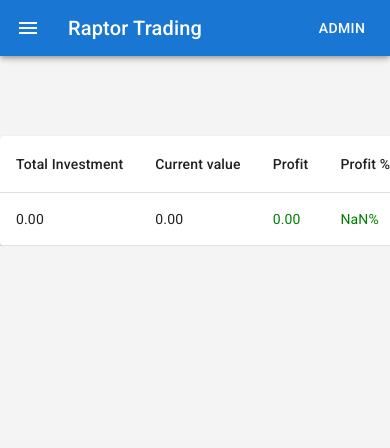
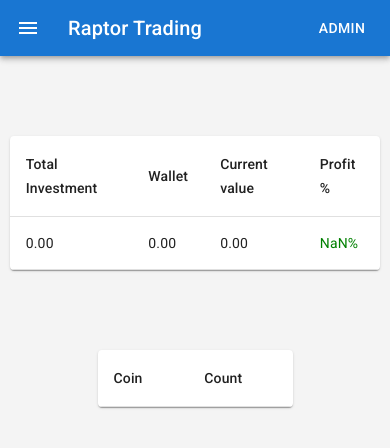
Before and after one commit to superRaptor911/raptorTradingApp, a React (Vite) app: page /summary in a window 390 px wide. Shown: the top 448 px of the page. Built offline with nearby package versions, Linux system fonts and the light colour scheme.

Commit message:
summary enhancement and total coin count

```diff
--- a/src/components/UserList.jsx
+++ b/src/components/UserList.jsx
@@ -52,7 +52,6 @@ const UserStats = ({
   return (
     <Fragment>
       <TableCell>{investment}</TableCell>
-
       <TableCell>{isMobile ? humanReadableValue(curVal) : curVal}</TableCell>
 
       <Visibility hide={isMobile}>
@@ -102,6 +101,7 @@ const UserList = () => {
         maxWidth: 1000,
         margin: 'auto',
         marginTop: 10,
+        marginBottom: 10,
       }}>
       <Table sx={{minWidth: '50vw'}} aria-label="simple table">
         <TableHead>
--- /dev/null
+++ b/src/components/summary/TotalCoins.jsx
@@ -0,0 +1,74 @@
+import React, {useEffect, useState} from 'react';
+import {useStore} from '../../store';
+import Table from '@mui/material/Table';
+import TableBody from '@mui/material/TableBody';
+import TableCell from '@mui/material/TableCell';
+import TableContainer from '@mui/material/TableContainer';
+import TableHead from '@mui/material/TableHead';
+import TableRow from '@mui/material/TableRow';
+import Paper from '@mui/material/Paper';
+import {humanReadableValue} from '../../utility';
+import useDeviceType from '../hooks/useDeviceType';
+
+const TotalCoins = () => {
+  const users = useStore(state => state.users);
+  const coins = useStore(state => state.coins);
+  const [coinsList, setCoinsList] = useState({});
+
+  const isMobile = 'mobile' === useDeviceType();
+
+  useEffect(() => {
+    const coinMap = {};
+
+    if (coins && users) {
+      coins.forEach(item => {
+        coinMap[item.name] = 0;
+      });
+
+      users.forEach(user => {
+        const userCoins = user.wallet.coins;
+        for (const i in userCoins) {
+          coinMap[i] += parseFloat(userCoins[i].count);
+        }
+      });
+    }
+
+    setCoinsList(coinMap);
+  }, [coins, users]);
+
+  return (
+    <TableContainer
+      component={Paper}
+      sx={{
+        width: 'max-content',
+        margin: 'auto',
+        marginTop: 10,
+        marginBottom: 10,
+      }}>
+      <Table sx={{minWidth: '50vw'}} aria-label="simple table">
+        <TableHead>
+          <TableRow>
+            <TableCell>Coin</TableCell>
+            <TableCell>Count</TableCell>
+          </TableRow>
+        </TableHead>
+
+        <TableBody>
+          {coins &&
+            coins.map(item => (
+              <TableRow key={item.name}>
+                <TableCell>{item.name}</TableCell>
+                <TableCell>
+                  {isMobile
+                    ? humanReadableValue(coinsList[item.name])
+                    : coinsList[item.name]}
+                </TableCell>
+              </TableRow>
+            ))}
+        </TableBody>
+      </Table>
+    </TableContainer>
+  );
+};
+
+export default TotalCoins;
--- a/src/components/summary/TotalInvestmentAndProfit.jsx
+++ b/src/components/summary/TotalInvestmentAndProfit.jsx
@@ -8,6 +8,8 @@ import TableHead from '@mui/material/TableHead';
 import TableRow from '@mui/material/TableRow';
 import Paper from '@mui/material/Paper';
 import {humanReadableValue} from '../../utility';
+import useDeviceType from '../hooks/useDeviceType';
+import Visibility from '../Visibility';
 
 const TotalInvestmentAndProfit = () => {
   const users = useStore(state => state.users);
@@ -16,10 +18,14 @@ const TotalInvestmentAndProfit = () => {
 
   let totalInvestment = 0;
   let curVal = 0;
+  let wallet = 0;
+
+  const isMobile = 'mobile' === useDeviceType();
 
   if (users) {
     users.forEach(user => {
       totalInvestment += parseFloat(user.wallet.investment);
+      wallet += parseFloat(user.wallet.balance);
     });
 
     if (coinPrices && coins) {
@@ -44,7 +50,8 @@ const TotalInvestmentAndProfit = () => {
     <TableContainer
       component={Paper}
       sx={{
-        width: 'max-content',
+        width: 'maxWidth',
+        maxWidth: '95vw',
         margin: 'auto',
         marginTop: 10,
       }}>
@@ -52,8 +59,11 @@ const TotalInvestmentAndProfit = () => {
         <TableHead>
           <TableRow>
             <TableCell>Total Investment</TableCell>
+            <TableCell>Wallet</TableCell>
             <TableCell>Current value</TableCell>
-            <TableCell>Profit</TableCell>
+            <Visibility hide={isMobile}>
+              <TableCell>Profit</TableCell>
+            </Visibility>
             <TableCell>Profit %</TableCell>
           </TableRow>
         </TableHead>
@@ -62,11 +72,14 @@ const TotalInvestmentAndProfit = () => {
           <TableRow>
             <TableCell>{humanReadableValue(totalInvestment)}</TableCell>
 
+            <TableCell>{humanReadableValue(wallet)}</TableCell>
             <TableCell>{humanReadableValue(curVal)}</TableCell>
 
-            <TableCell sx={{color: profit < 0 ? 'red' : 'green'}}>
-              {humanReadableValue(profit)}
-            </TableCell>
+            <Visibility hide={isMobile}>
+              <TableCell sx={{color: profit < 0 ? 'red' : 'green'}}>
+                {humanReadableValue(profit)}
+              </TableCell>
+            </Visibility>
 
             <TableCell sx={{color: profit < 0 ? 'red' : 'green'}}>
               {((100 * profit) / totalInvestment).toFixed(2)}%
--- a/src/pages/Summary.jsx
+++ b/src/pages/Summary.jsx
@@ -1,10 +1,12 @@
 import React from 'react';
+import TotalCoins from '../components/summary/TotalCoins';
 import TotalInvestmentAndProfit from '../components/summary/TotalInvestmentAndProfit';
 
 const Summary = () => {
   return (
     <div>
       <TotalInvestmentAndProfit />
+      <TotalCoins />
     </div>
   );
 };
```
Also changed, not shown: 1 other file (tests, documents, lock files or other folders).
